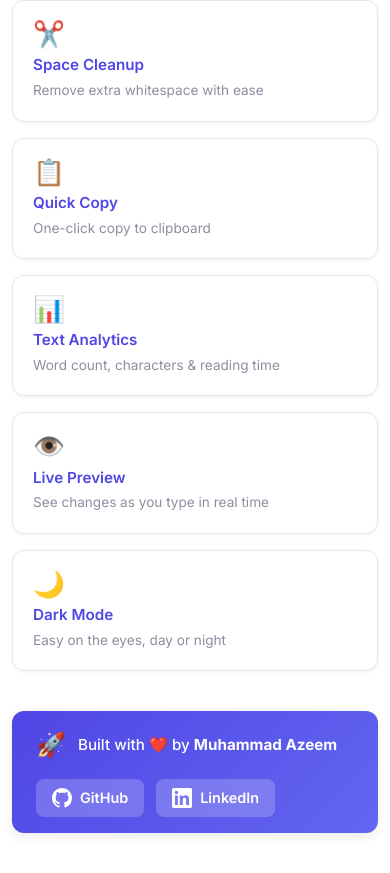
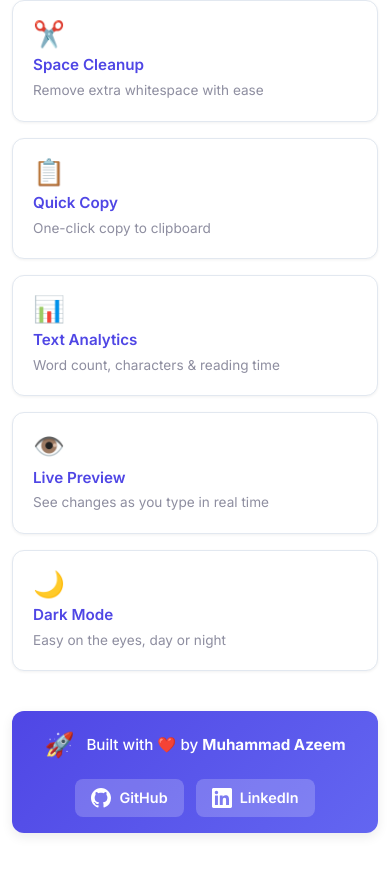
Before and after one commit to muhammadAzeem0x000/ReactApp_textUtils, a React (Create React App) app: page /about in a window 390 px wide. Shown: the part 740-1613 px from the top of the page. Built offline with nearby package versions, Linux system fonts and the light colour scheme; the HTML template or start-up script is replaced by a standard one.

Commit message:
Centered github and linkedin button on mobile UI

```diff
--- a/src/index.css
+++ b/src/index.css
@@ -622,7 +622,11 @@ hr {
 
   .about-credit-card {
     flex-direction: column;
-    align-items: flex-start;
+    align-items: center;
     gap: 1rem;
   }
+
+  .about-social-links {
+    justify-content: center;
+  }
 }
```
